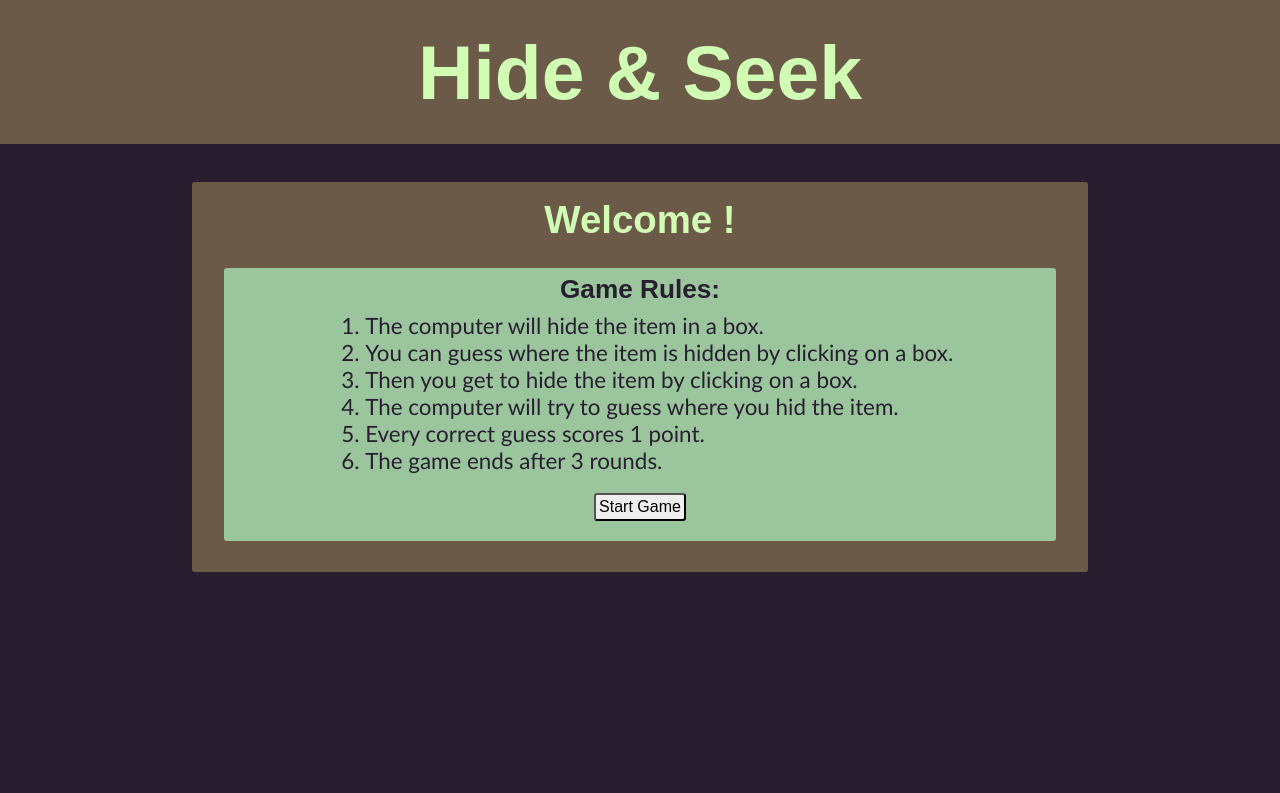
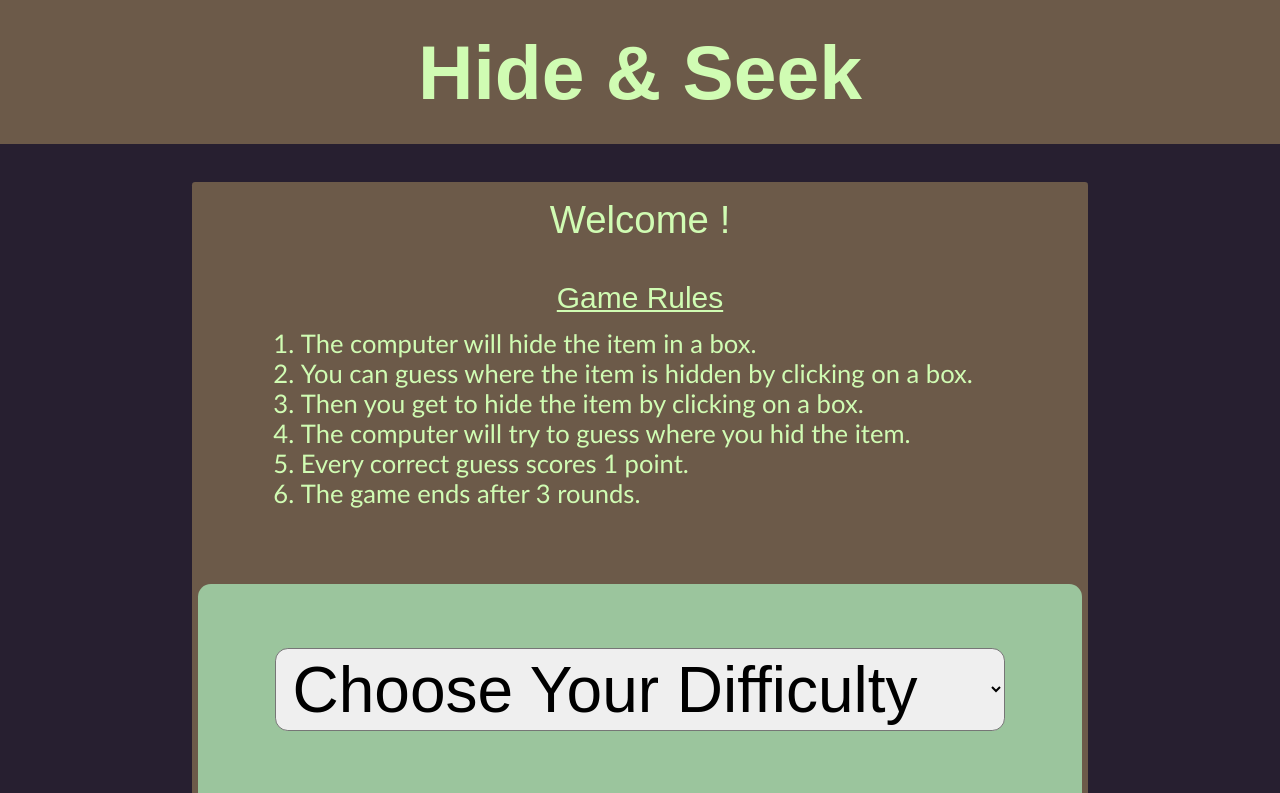
Before and after one commit to franco-ortega/hide-and-seek, a React (Create React App) app: page /welcome in a window 1280 px wide. Shown: the top 793 px of the page. Built offline with nearby package versions, Linux system fonts and the light colour scheme.

Commit message:
move difficulty dropdown menu from Home to Welcome component

```diff
--- a/src/components/App/App.jsx
+++ b/src/components/App/App.jsx
@@ -29,13 +29,13 @@ const App = () => {
           <Route
             exact path="/"
             render={() => <Home
-              setDifficulty={setDifficulty}
               setPlayer={setPlayer} />}
           />
           <Route
             exact path="/welcome"
             render={() => <Welcome
               player={player}
+              setDifficulty={setDifficulty}
               setGameActive={setGameActive}/>}
           />
           <Route
--- a/src/components/Home/Home.jsx
+++ b/src/components/Home/Home.jsx
@@ -3,7 +3,7 @@ import { useHistory } from 'react-router';
 import PropTypes from 'prop-types';
 import styles from './Home.module.scss';
 
-const Home = ({ setDifficulty, setPlayer }) => {
+const Home = ({ setPlayer }) => {
   let history = useHistory();
 
   const onPlayerSubmit = (e) => {
@@ -14,7 +14,7 @@ const Home = ({ setDifficulty, setPlayer }) => {
   return (
     <main className={styles.Home}>
       <section>
-        <p>This is a Hide & Seek game where you play against the computer. Enter your name and select the diffculty level. Then click on the button to proceed.</p>
+        <p>This is a Hide & Seek game where you play against the computer. Enter your name, and then, click on the button to proceed.</p>
         <form onSubmit={onPlayerSubmit}>
           <label htmlFor="name">
             Name: <input
@@ -25,7 +25,7 @@ const Home = ({ setDifficulty, setPlayer }) => {
               placeholder="Name"
               onChange={({ target }) => setPlayer(target.value)} />
           </label>
-          <label htmlFor="difficulty">
+          {/* <label htmlFor="difficulty">
             <select
               id="difficulty"
               name="difficulty"
@@ -35,7 +35,7 @@ const Home = ({ setDifficulty, setPlayer }) => {
               <option value="medium">Medium (6 hiding spots)</option>
               <option value="hard">Hard (9 hiding spots)</option>
             </select>
-          </label>
+          </label> */}
           <button>Click to Proceed</button>
         </form>
       </section>
@@ -44,7 +44,7 @@ const Home = ({ setDifficulty, setPlayer }) => {
 };
 
 Home.propTypes = {
-  setDifficulty: PropTypes.func,
+  // setDifficulty: PropTypes.func,
   setPlayer: PropTypes.func
 };
 
--- a/src/components/Welcome/Welcome.jsx
+++ b/src/components/Welcome/Welcome.jsx
@@ -3,7 +3,7 @@ import { useHistory } from 'react-router';
 import PropTypes from 'prop-types';
 import styles from './Welcome.module.scss';
 
-const Welcome = ({ player, setGameActive }) => {
+const Welcome = ({ player, setDifficulty, setGameActive }) => {
   let history = useHistory();
 
   const onStartGameClick = () => {
@@ -16,8 +16,7 @@ const Welcome = ({ player, setGameActive }) => {
     <main className={styles.Welcome}>
       <section>
         <h2>Welcome {player}!</h2>
-        <section>
-          <h3>Game Rules:</h3>
+        <h3>Game Rules</h3>
         <ol>
           <li>The computer will hide the item in a box.</li>
           <li>You can guess where the item is hidden by clicking on a box.</li>
@@ -26,8 +25,20 @@ const Welcome = ({ player, setGameActive }) => {
           <li>Every correct guess scores 1 point.</li>
           <li>The game ends after 3 rounds.</li>
         </ol>
-          <button onClick={onStartGameClick}>Start Game</button>
-        </section>
+        <form onSubmit={onStartGameClick}>
+          <label htmlFor="difficulty">
+            <select
+              id="difficulty"
+              name="difficulty"
+              onChange={({ target }) => setDifficulty(target.value)}>
+              <option value="">Choose Your Difficulty</option>
+              <option value="easy">Easy (3 hiding spots)</option>
+              <option value="medium">Medium (6 hiding spots)</option>
+              <option value="hard">Hard (9 hiding spots)</option>
+            </select>
+          </label>
+          <button>Start Game</button>
+        </form>
       </section>
     </main>
   );
@@ -35,8 +46,8 @@ const Welcome = ({ player, setGameActive }) => {
 
 Welcome.propTypes = {
   player: PropTypes.string.isRequired,
+  setDifficulty: PropTypes.func,
   setGameActive: PropTypes.func.isRequired
 };
 
-
 export default Welcome;
--- a/src/components/Welcome/Welcome.module.scss
+++ b/src/components/Welcome/Welcome.module.scss
@@ -4,63 +4,95 @@
     background: $dark-purple;
     height: $main-height;
     padding: 8vw;
+    color: $tea-green;
+    font-family: $main-font;
+    font-size: 6vw;
+    text-align: center;
 
-    font-family: $main-font;
-    // text-align: center;
-    // display: flex;
-    // flex-direction: column;
-    // align-items: center;
+    section {
+        background: $umber;
+        border-radius: 1vw;
+        padding: 3vw 5vw;
+
+        display: flex;
+        flex-direction: column;
+        gap: 1vw;
 
         h2, h3 {
-        text-align: center;
+            font-family: Arial, Helvetica, sans-serif;
+            font-weight: 100;
         }
 
         h2 {
-        color: $tea-green;
-        font-family: Arial, Helvetica, sans-serif;
-        margin: 2vw;
+            margin-bottom: 2vw;
         }
 
         h3 {
-        font-family: Arial, Helvetica, sans-serif;
+            text-decoration: underline;
         }
 
-    h2, h3 {
-        // border: white dashed thin;
+        ol {
+            text-align: left;
+            padding: 0 8vw;
         }
 
-    section {
-        background: $umber;
-        color: $tea-green;
+        form {
+            background: $eton-blue;
             border-radius: 1vw;
-        margin: auto;
-        padding: 2vw;
-
-        section {
-            background: $eton-blue;
-            color: $dark-purple;
-            margin: 2vw;
-            font-size: 5vw;
+            margin: 5vw 0 2vw 0;
+            padding: 5vw 3vw;
             display: flex;
             flex-direction: column;
             align-items: center;
-            gap: 2vw;
+            gap: 5vw;
 
-            ol {
-                // border: dashed white thin;
-                // width: 90%;
-                // text-align: left;
-                padding: 0 5vw;
+            color: $dark-purple;
+
+            label {
+                width: 100%;
+                display: flex;
+                flex-direction: row;
+                justify-content: center;
+
+                input {
+                    border-radius: 1vw;
+                    width: 75%;
+                    margin-left: 2vw;
+                    padding: .25vw 2vw;
+                    font-size: 5.25vw;
+                }
+
+                select {
+                    border-radius: 1vw;
+                    padding: .25vw 1vw;
+                    font-size: 5vw;
+                }
             }
 
             button {
                 border-radius: 1vw;
-                margin: 2vw;
                 padding: 1vw;
                 font-size: 4.25vw;
             }
+        }
 
-        }
+        // button {
+        //     border-radius: 1vw;
+        //     margin: 2vw;
+        //     padding: 1vw;
+        //     font-size: 4.25vw;
+        // }
+
+        // section {
+        //     background: $eton-blue;
+        //     color: $dark-purple;
+        //     margin: 2vw;
+        //     font-size: 5vw;
+        //     display: flex;
+        //     flex-direction: column;
+        //     align-items: center;
+        //     gap: 2vw;
+        // }
     }
 
     @include screen-size(tablet-portrait) {
```
Lines whose indentation alone changed are shown as unchanged.
